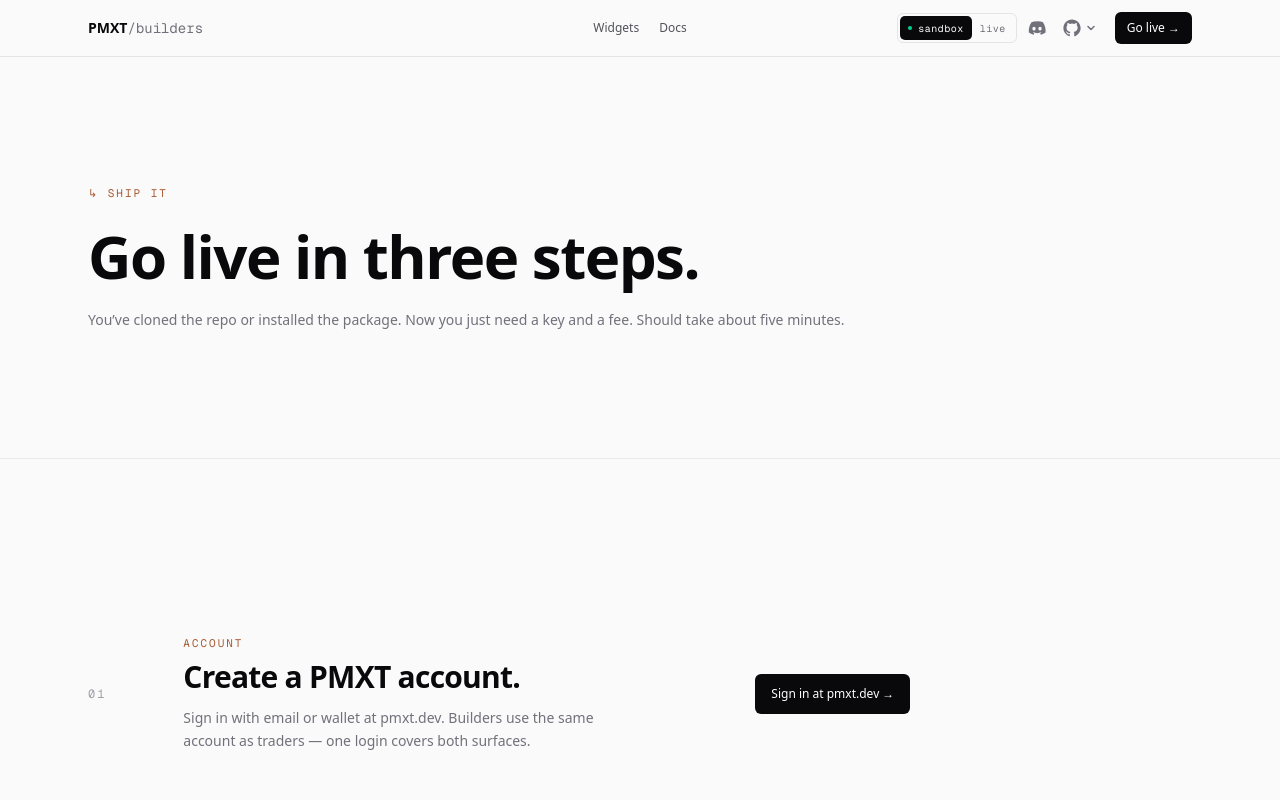
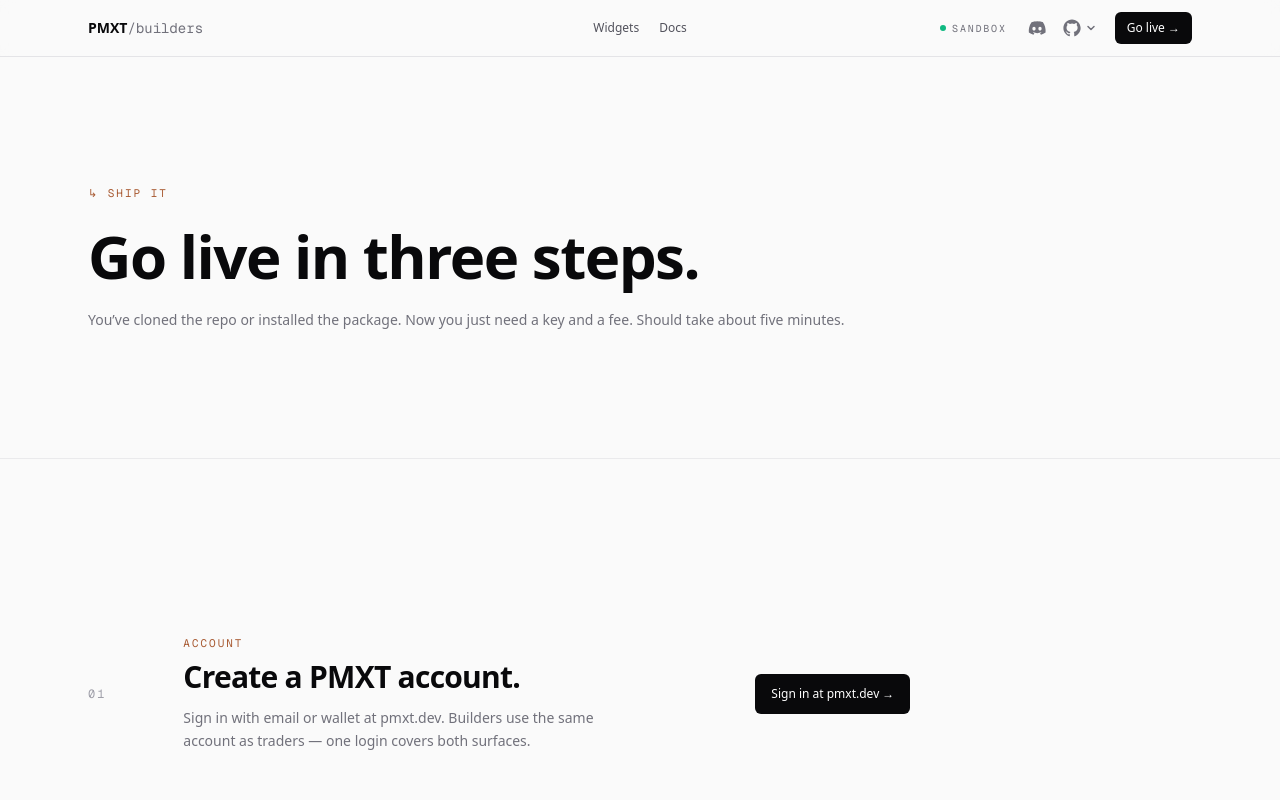
Before and after one commit to pmxt-dev/pmxt-builder-widgets, a Next.js app in the folder apps/demo/: page /go-live in a window 1280 px wide. Shown: the top 800 px of the page. Built offline with nearby package versions, Linux system fonts and the light colour scheme.

Commit message:
fix(nav): collapse sandbox/live toggle to a single chip
Segmented control had too much chrome for a binary state. One mono chip
with a colored dot — emerald = sandbox, sienna = live — that flips on
click. Hover/title hints at the inverse mode.

```diff
--- a/apps/demo/components/site-header.tsx
+++ b/apps/demo/components/site-header.tsx
@@ -6,54 +6,25 @@
 
 const DISCORD_URL = 'https://discord.gg/Pyn252Pg95';
 
-/** Sandbox ⇄ Live segmented control. Sandbox = $1,000 play money, no
- *  wallet needed. Live needs a builder API key. */
+/** Single chip showing the active mode. Click flips. Hover reveals the
+ *  inverse mode subtly so the visitor can see it's interactive. */
 function SandboxToggle() {
     const { sandbox, setSandbox } = useSandboxMode();
     return (
-        <div
-            role="group"
-            aria-label="Trading mode"
-            className="hidden items-center rounded-md border border-zinc-200 p-0.5 font-mono text-[10px] uppercase tracking-wider sm:flex dark:border-zinc-800"
-        >
         <button
             type="button"
-                onClick={() => setSandbox(true)}
-                aria-pressed={sandbox}
-                className={`flex h-6 items-center gap-1.5 rounded-[5px] px-2 transition-colors ${
-                    sandbox
-                        ? 'bg-zinc-950 text-white dark:bg-zinc-50 dark:text-zinc-950'
-                        : 'text-zinc-500 hover:text-zinc-900 dark:text-zinc-400 dark:hover:text-zinc-100'
-                }`}
+            onClick={() => setSandbox(!sandbox)}
+            aria-label={`Trading mode: ${sandbox ? 'sandbox' : 'live'}. Click to switch.`}
+            title={sandbox ? 'Switch to live' : 'Switch to sandbox'}
+            className="group hidden h-8 items-center gap-1.5 rounded-full px-2.5 font-mono text-[10px] uppercase tracking-[0.18em] text-zinc-500 transition-colors hover:bg-zinc-100 hover:text-zinc-900 sm:flex dark:text-zinc-400 dark:hover:bg-zinc-800 dark:hover:text-zinc-100"
         >
-                {sandbox && (
             <span
                 aria-hidden="true"
-                        className="size-1 rounded-full bg-emerald-400"
+                className="size-1.5 rounded-full transition-colors"
+                style={{ backgroundColor: sandbox ? '#10b981' : '#a85a32' }}
             />
-                )}
-                sandbox
+            {sandbox ? 'sandbox' : 'live'}
         </button>
-            <button
-                type="button"
-                onClick={() => setSandbox(false)}
-                aria-pressed={!sandbox}
-                className={`flex h-6 items-center gap-1.5 rounded-[5px] px-2 transition-colors ${
-                    !sandbox
-                        ? 'bg-zinc-950 text-white dark:bg-zinc-50 dark:text-zinc-950'
-                        : 'text-zinc-500 hover:text-zinc-900 dark:text-zinc-400 dark:hover:text-zinc-100'
-                }`}
-            >
-                {!sandbox && (
-                    <span
-                        aria-hidden="true"
-                        className="size-1 rounded-full"
-                        style={{ backgroundColor: '#a85a32' }}
-                    />
-                )}
-                live
-            </button>
-        </div>
     );
 }
 
```
Lines whose indentation alone changed are shown as unchanged.
